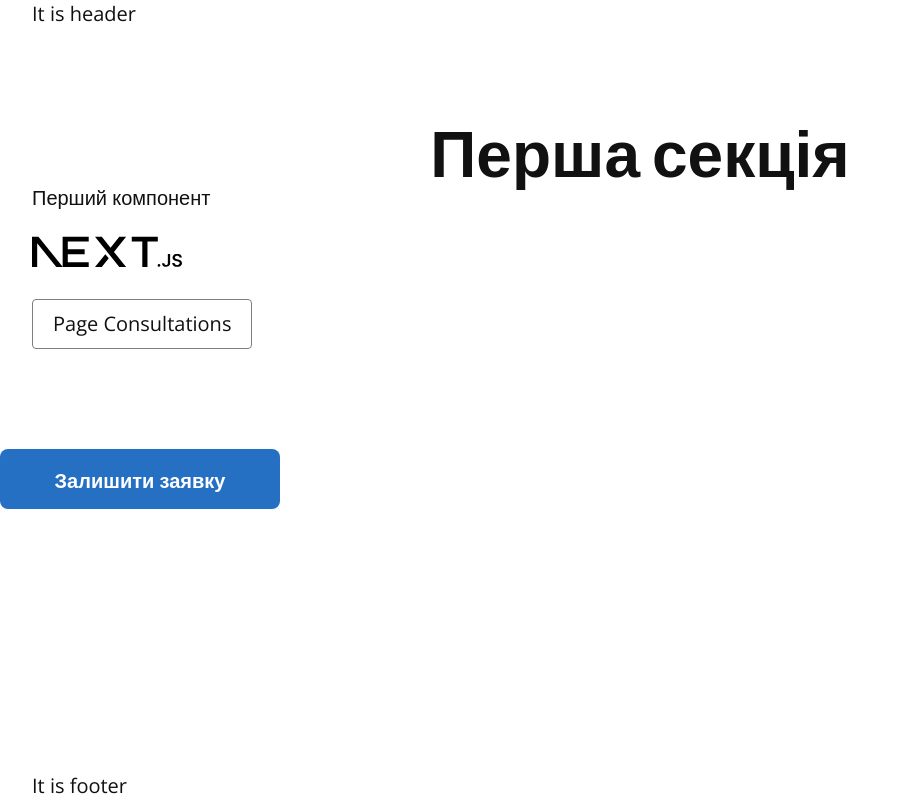
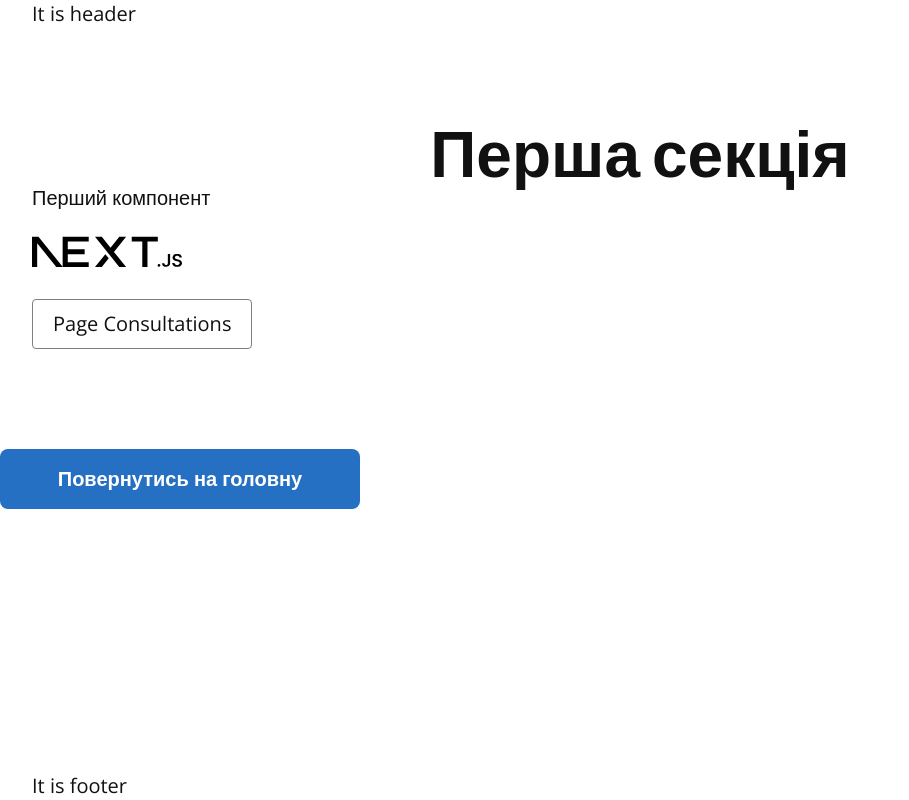
Before and after one commit to SoftRyzen-internship/psychologist, a Next.js app: page / in a window 1280 px wide. Shown: the whole page, without its empty margins (0-909 px from the left). Built offline with nearby package versions, Linux system fonts and the light colour scheme.

Commit message:
textProp removed, changed width on maxWidth

```diff
--- a/src/components/ActionButton/ActionButton.jsx
+++ b/src/components/ActionButton/ActionButton.jsx
@@ -7,14 +7,13 @@ import s from './ActionButton.module.css';
 export const ActionButton = ({
   clickHandler,
   inModalForm = false,
-  is404 = false,
-  text = 'Залишити заявку',
+  is404 = true,
 }) => {
   return (
     <>
       {is404 && (
         <Link className={s.actionLink404} href={routes.HOME}>
-          {text !== 'Залишити заявку' ? text : 'Повернутись на головну'}
+          Повернутись на головну
         </Link>
       )}
       {!is404 && (
@@ -23,7 +22,7 @@ export const ActionButton = ({
           type={inModalForm ? 'submit' : 'button'}
           onClick={clickHandler}
         >
-          {text}
+          Залишити заявку
         </button>
       )}
     </>
@@ -34,5 +33,4 @@ ActionButton.propTypes = {
   clickHandler: PropTypes.func,
   inModalForm: PropTypes.bool,
   is404: PropTypes.bool,
-  text: PropTypes.string,
 };
--- a/src/components/ActionButton/ActionButton.module.css
+++ b/src/components/ActionButton/ActionButton.module.css
@@ -1,5 +1,6 @@
 .actionButton {
-  width: 320px;
+  max-width: 320px;
+  width: 100%;
   height: 60px;
   padding: 16px 44px;
 
@@ -29,7 +30,8 @@
 .actionButtonModal {
   composes: actionButton;
 
-  width: 280px;
+  max-width: 280px;
+  width: 100%;
 }
 
 .actionLink404 {
@@ -40,16 +42,16 @@
 
 @media screen and (min-width: 768px) {
   .actionButton {
-    width: 280px;
+    max-width: 280px;
 
     font-size: 18px;
     line-height: calc(28 / 18);
   }
   .actionButtonModal {
-    width: 360px;
+    max-width: 360px;
   }
   .actionLink404 {
-    width: 360px;
+    max-width: 360px;
   }
 }
 
```
